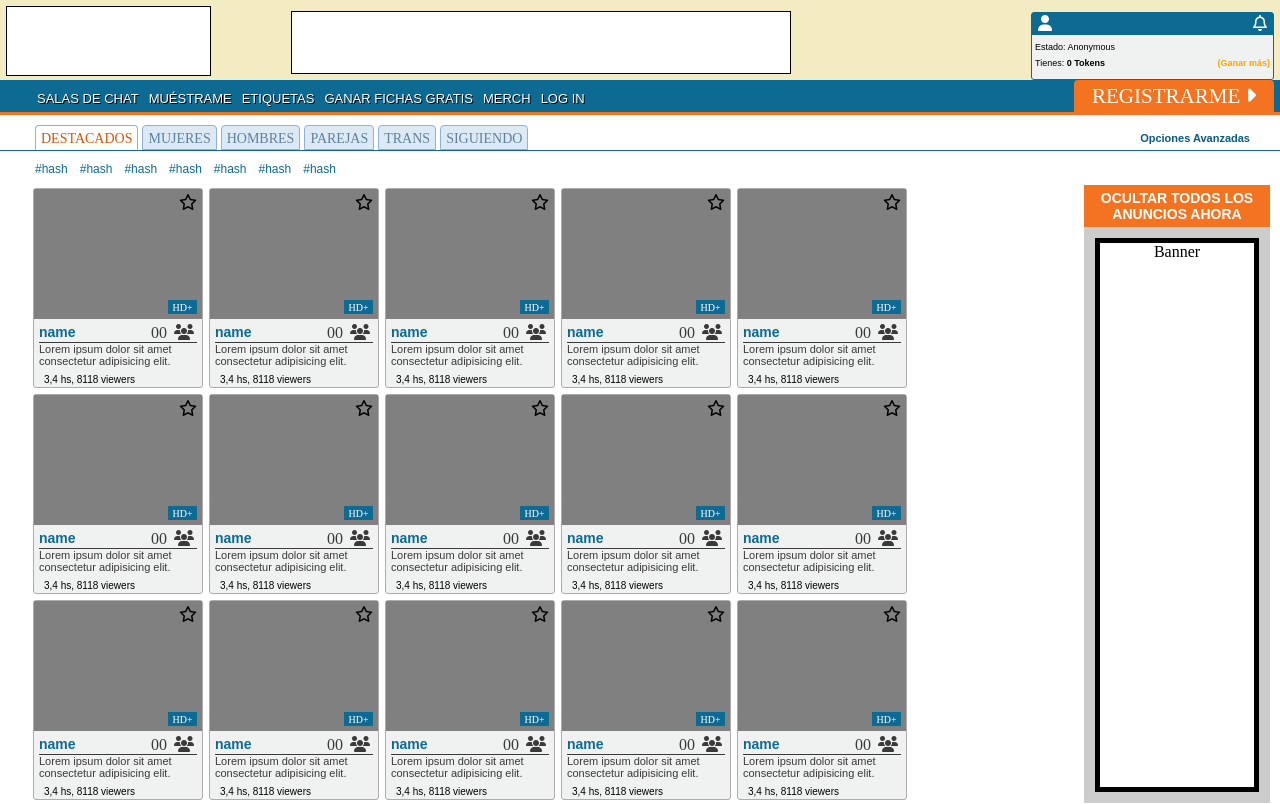
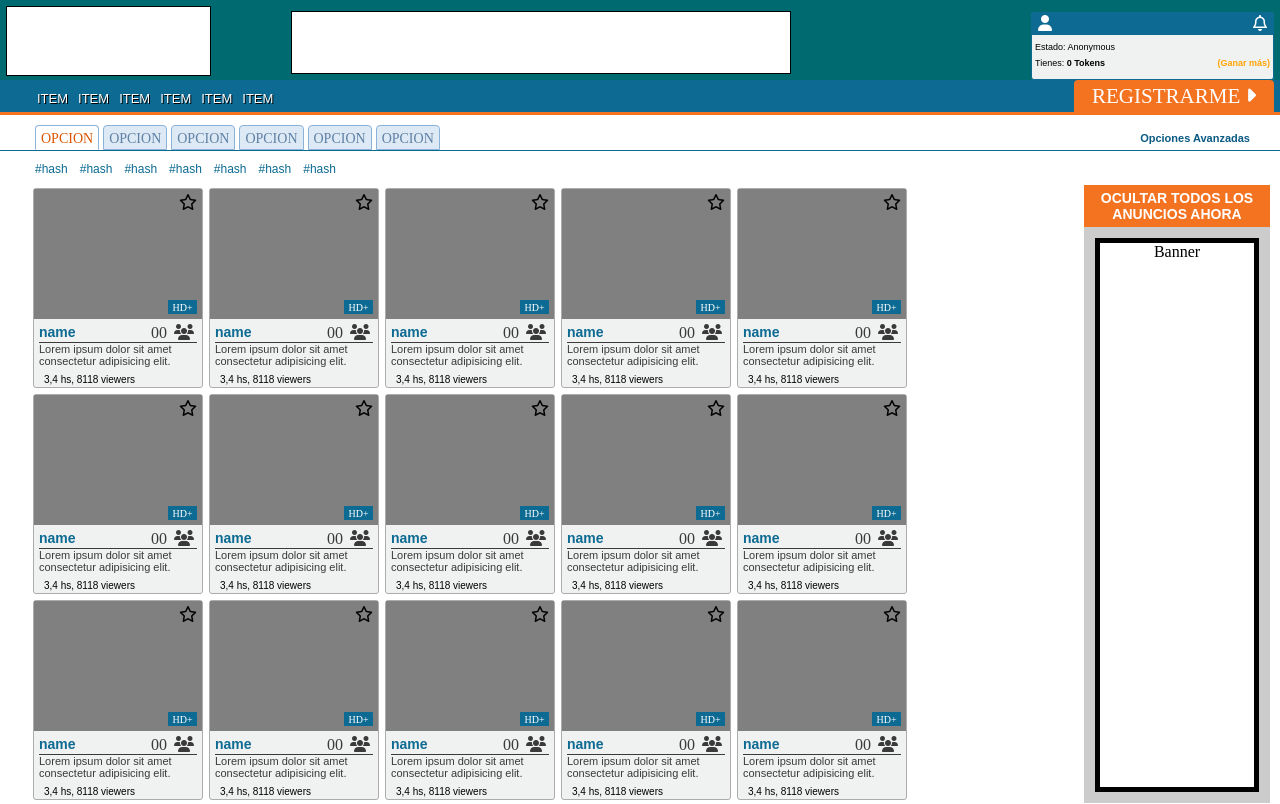
Before and after one commit to rosariolorenzo/test, a plain HTML site: page index.html in a window 1280 px wide. Drawn offline with Linux system fonts and the light colour scheme.

Commit message:
changes in html

```diff
--- a/index.html
+++ b/index.html
@@ -31,22 +31,22 @@
     </div>
     <div class="nav-dekstop">
         <div class="items-nav">
-            <div class="item-nav chat-room"><a href="#">SALAS DE CHAT</a></div>
-            <div class="item-nav show-me"> <a href="#" >MUÉSTRAME</a></div>
-            <div class="item-nav tags"> <a href="#">ETIQUETAS</a></div>
-            <div class="item-nav free-"> <a href="#">GANAR FICHAS GRATIS</a></div>
-            <div class="item-nav merch"> <a href="#">MERCH</a></div>
-            <div class="item-nav login"> <a href="#">LOG IN</a></div>
+            <div class="item-nav chat-room"><a href="#">ITEM</a></div>
+            <div class="item-nav show-me"> <a href="#" >ITEM</a></div>
+            <div class="item-nav tags"> <a href="#">ITEM</a></div>
+            <div class="item-nav free-"> <a href="#">ITEM</a></div>
+            <div class="item-nav merch"> <a href="#">ITEM</a></div>
+            <div class="item-nav login"> <a href="#">ITEM</a></div>
         </div>
         <div class="register"><a href="#">REGISTRARME <span class="arrow"><i class="fas fa-caret-right"></i></span></a></div>
     </div>
     <div class="container-optiones-dekstop">
-        <div class="option-dekstop active"><a href="#">DESTACADOS</a></div>
-        <div class="option-dekstop"><a href="#">MUJERES</a></div>
-        <div class="option-dekstop"><a href="#">HOMBRES</a></div>
-        <div class="option-dekstop"><a href="#">PAREJAS</a></div>
-        <div class="option-dekstop"><a href="#">TRANS</a></div>
-        <div class="option-dekstop"><a href="#">SIGUIENDO</a></div>
+        <div class="option-dekstop active"><a href="#">OPCION</a></div>
+        <div class="option-dekstop"><a href="#">OPCION</a></div>
+        <div class="option-dekstop"><a href="#">OPCION</a></div>
+        <div class="option-dekstop"><a href="#">OPCION</a></div>
+        <div class="option-dekstop"><a href="#">OPCION</a></div>
+        <div class="option-dekstop"><a href="#">OPCION</a></div>
         <div class="option-desktop-right"> Opciones Avanzadas</div>
     </div>
     <div class="hash-container">
@@ -386,12 +386,12 @@
                 <div class="logoNotification"> <i class="far fa-bell"></i></div>
             </div>
             <div class="boxItems">
-                <div class="item "> Featured Chat Rooms</div>
-                <div class="item spaceItem"> Female Cams</div>
-                <div class="item spaceItem"> Male Cams</div>
-                <div class="item spaceItem"> Couple Cams</div>
-                <div class="item spaceItem"> Trans Cam</div>
-                <div class="item"> Create Free Account</div>
+                <div class="item "> ITEM</div>
+                <div class="item spaceItem"> ITEM</div>
+                <div class="item spaceItem"> ITEM</div>
+                <div class="item spaceItem"> ITEM</div>
+                <div class="item spaceItem"> ITEM</div>
+                <div class="item"> ITEM</div>
                 <div class="item"> Login</div>
             </div>
             <div class="spaceNav"> </div>
--- a/sass/style.scss
+++ b/sass/style.scss
@@ -9,6 +9,7 @@ a {
 	text-decoration: none;
 }
 $colorIcon: white;
+
 $color-background-page: #0c6a93;
 $color-boxItems-navSide: #145374;
 $color-font: white;
@@ -28,7 +29,7 @@ $font-page : sans-serif;
 	font-size: 25px;
 }
 .logo{
-	background-color: white;
+	background-color: $colorIcon;
 	height: 30px;
     width: 124px;
 	margin: 0 auto;
@@ -277,7 +278,7 @@ $font-page : sans-serif;
 		display: flex;
 		height: 80px;
 		width: 100%;
-		background-color: #f3ecc2;
+		background-color: #006a71;
 		flex-direction: row;
 		padding: 6px;
 
```
Also changed, not shown: css/style.css, sass/style.css, 1 other file.
